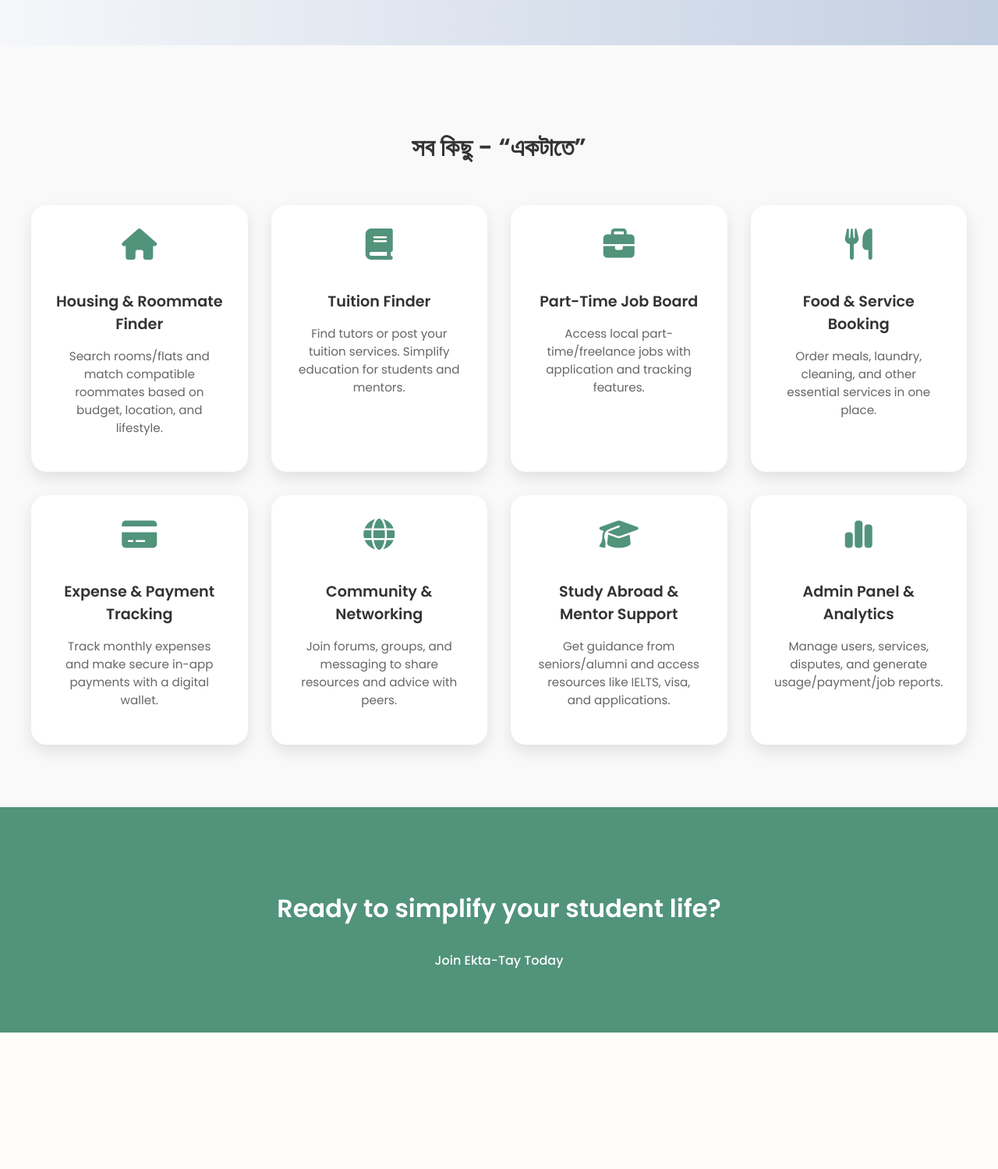
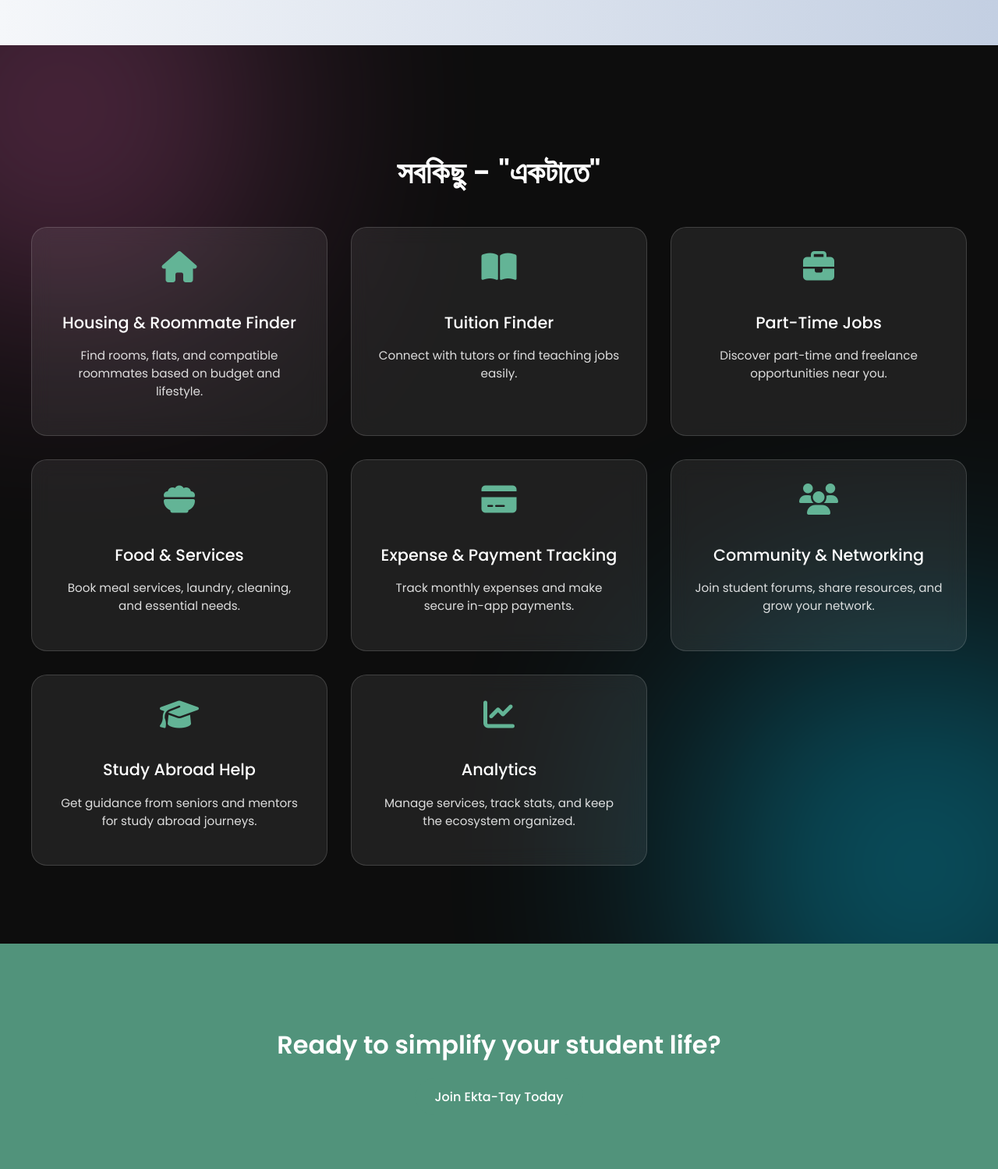
Before and after one commit to mahir817/Ekta-tay, a PHP site: page / in a window 1280 px wide. Shown: the part 599-2098 px from the top of the page at 78% size. Before the commit the page ends 1923 px from the top, so only its background shows below. Run offline with PHP 8.4, Linux system fonts and the light colour scheme.

Commit message:
index page updated

```diff
--- a/index.html
+++ b/index.html
@@ -26,50 +26,59 @@
         </div>
     </section>
 
-    <!-- Core Features Section -->
+    <!-- Features Section -->
     <section class="features">
-        <h2>সব কিছু - “একটাতে”</h2>
-        <div class="features-grid">
+        <h2>সবকিছু - "একটাতে"</h2>
+        <div class="feature-grid">
+
             <div class="feature-card">
                 <i class="fa-solid fa-house"></i>
                 <h3>Housing & Roommate Finder</h3>
-                <p>Search rooms/flats and match compatible roommates based on budget, location, and lifestyle.</p>
+                <p>Find rooms, flats, and compatible roommates based on budget and lifestyle.</p>
             </div>
+
             <div class="feature-card">
-                <i class="fa-solid fa-book"></i>
+                <i class="fa-solid fa-book-open"></i>
                 <h3>Tuition Finder</h3>
-                <p>Find tutors or post your tuition services. Simplify education for students and mentors.</p>
+                <p>Connect with tutors or find teaching jobs easily.</p>
             </div>
+
             <div class="feature-card">
                 <i class="fa-solid fa-briefcase"></i>
-                <h3>Part-Time Job Board</h3>
-                <p>Access local part-time/freelance jobs with application and tracking features.</p>
+                <h3>Part-Time Jobs</h3>
+                <p>Discover part-time and freelance opportunities near you.</p>
             </div>
+
             <div class="feature-card">
-                <i class="fa-solid fa-utensils"></i>
-                <h3>Food & Service Booking</h3>
-                <p>Order meals, laundry, cleaning, and other essential services in one place.</p>
+                <i class="fa-solid fa-bowl-food"></i>
+                <h3>Food & Services</h3>
+                <p>Book meal services, laundry, cleaning, and essential needs.</p>
             </div>
+
             <div class="feature-card">
                 <i class="fa-solid fa-credit-card"></i>
                 <h3>Expense & Payment Tracking</h3>
-                <p>Track monthly expenses and make secure in-app payments with a digital wallet.</p>
+                <p>Track monthly expenses and make secure in-app payments.</p>
             </div>
+
             <div class="feature-card">
-                <i class="fa-solid fa-globe"></i>
+                <i class="fa-solid fa-users"></i>
                 <h3>Community & Networking</h3>
-                <p>Join forums, groups, and messaging to share resources and advice with peers.</p>
+                <p>Join student forums, share resources, and grow your network.</p>
             </div>
+
             <div class="feature-card">
                 <i class="fa-solid fa-graduation-cap"></i>
-                <h3>Study Abroad & Mentor Support</h3>
-                <p>Get guidance from seniors/alumni and access resources like IELTS, visa, and applications.</p>
+                <h3>Study Abroad Help</h3>
+                <p>Get guidance from seniors and mentors for study abroad journeys.</p>
             </div>
+
             <div class="feature-card">
-                <i class="fa-solid fa-chart-simple"></i>
-                <h3>Admin Panel & Analytics</h3>
-                <p>Manage users, services, disputes, and generate usage/payment/job reports.</p>
+                <i class="fa-solid fa-chart-line"></i>
+                <h3>Analytics</h3>
+                <p>Manage services, track stats, and keep the ecosystem organized.</p>
             </div>
+
         </div>
     </section>
 
--- a/styles.css
+++ b/styles.css
@@ -72,53 +72,106 @@ body {
 
 /* Features Section */
 .features {
-    text-align: center;
-    padding: 80px 20px;
-    background-color: #f9f9f9;
+    position: relative;
+    overflow: hidden;
+    padding: 100px 20px;
+    min-height: 100vh;
+    display: flex;
+    flex-direction: column;
+    align-items: center;
+    justify-content: center;
+    background: #0d0d0d;
+    /* DARK only here */
+    color: #fff;
 }
 
-.features h2 {
-    font-size: 2rem;
-    margin-bottom: 50px;
+/* Radial Blur Balls */
+.features::before,
+.features::after {
+    content: "";
+    position: absolute;
+    border-radius: 50%;
+    filter: blur(150px);
+    opacity: 0.5;
+    z-index: 0;
 }
 
-.features-grid {
-    display: grid;
-    grid-template-columns: repeat(auto-fit, minmax(250px, 1fr));
-    gap: 30px;
-    max-width: 1200px;
-    margin: 0 auto;
+.features::before {
+    width: 400px;
+    height: 400px;
+    background: #ff6ec7;
+    top: -120px;
+    left: -120px;
 }
 
+.features::after {
+    width: 500px;
+    height: 500px;
+    background: #00d2ff;
+    bottom: -150px;
+    right: -150px;
+}
+
+/* Title */
+.features h2 {
+    font-size: 2.5rem;
+    font-weight: 600;
+    margin-bottom: 40px;
+    text-align: center;
+    color: #ffffff;
+    position: relative;
+    z-index: 1;
+}
+
+/* Grid */
+.feature-grid {
+    display: grid;
+    grid-template-columns: repeat(auto-fit, minmax(280px, 1fr));
+    gap: 30px;
+    width: 100%;
+    max-width: 1200px;
+    position: relative;
+    z-index: 1;
+}
+
+/* Cards */
 .feature-card {
-    background-color: white;
+    background: rgba(255, 255, 255, 0.08);
     border-radius: 20px;
     padding: 30px;
-    box-shadow: 0 8px 20px rgba(0, 0, 0, 0.1);
+    backdrop-filter: blur(12px);
+    -webkit-backdrop-filter: blur(12px);
+    border: 1px solid rgba(255, 255, 255, 0.15);
+    color: #fff;
+    text-align: center;
     transition: transform 0.3s ease, box-shadow 0.3s ease;
 }
 
 .feature-card:hover {
     transform: translateY(-10px);
-    box-shadow: 0 12px 30px rgba(0, 0, 0, 0.15);
+    box-shadow: 0 10px 30px rgba(0, 0, 0, 0.6);
 }
 
+/* Icons */
 .feature-card i {
     font-size: 2.5rem;
-    color: #51937b;
-    margin-bottom: 20px;
+    color: #63b496;
+    margin-bottom: 15px;
 }
 
+/* Titles */
 .feature-card h3 {
-    margin-bottom: 15px;
-    font-size: 1.2rem;
+    font-size: 1.3rem;
+    margin-bottom: 10px;
+    font-weight: 500;
+    color: #ffffff;
 }
 
+/* Text */
 .feature-card p {
     font-size: 0.95rem;
-    color: #666;
+    color: rgba(255, 255, 255, 0.85);
 }
-
 /* Call to Action */
 .cta {
     text-align: center;
```
Also changed, not shown: Login Page/login.html (+4 -3 lines).
